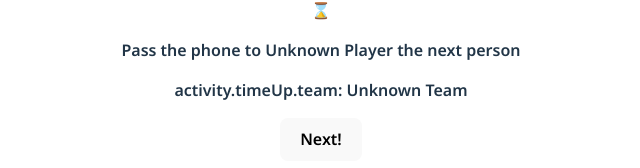
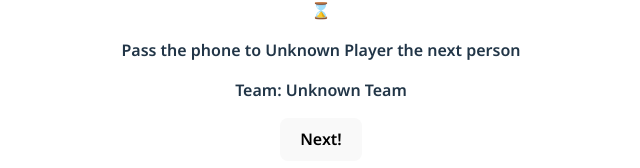
Before and after one commit to hagmannStephan/prosecco-party-vue, a Vue app: page /activity/time-up in a window 1280 px wide. Shown: the part 383-551 px from the top of the page, without its empty margins (319-959 px from the left). Built offline with nearby package versions, Linux system fonts and the light colour scheme.

Commit message:
chore(i18n): added new translations because of groups

```diff
--- a/src/locales/de/games/activity/ActivityBreak.ts
+++ b/src/locales/de/games/activity/ActivityBreak.ts
@@ -6,6 +6,7 @@ export default {
         "describe": "🗣️ Beschreiben",
         "draw": "🖌️ Zeichnen",
     },
+    "team": "Team",
     "button": {
         "start": "Runde starten!",
     }
--- a/src/locales/de/games/activity/ActivityGame.ts
+++ b/src/locales/de/games/activity/ActivityGame.ts
@@ -12,4 +12,5 @@ export default {
         "reload": "Neues Wort",
     },
     "forbidden": "Verbotene Wörter",
+    "team": "Team"
 }
--- a/src/locales/de/games/activity/ActivityTimeUp.ts
+++ b/src/locales/de/games/activity/ActivityTimeUp.ts
@@ -4,5 +4,6 @@ export default {
         "part1": "Handy an ",
         "part2": " weitergeben"
     },
-    "button": "Weiter!"
+    "button": "Weiter!",
+    "team": "Team"
 }
--- a/src/locales/en/games/activity/ActivityBreak.ts
+++ b/src/locales/en/games/activity/ActivityBreak.ts
@@ -6,6 +6,7 @@ export default {
         "describe": "🗣️ Describe",
         "draw": "🖌️ Draw",
     },
+    "team": "Team",
     "button": {
         "start": "Start Round!",
     }
--- a/src/locales/en/games/activity/ActivityGame.ts
+++ b/src/locales/en/games/activity/ActivityGame.ts
@@ -12,4 +12,5 @@ export default {
         "reload": "New word",
     },
     "forbidden": "Forbidden words",
+    "team": "Team"
 }
--- a/src/locales/en/games/activity/ActivityTimeUp.ts
+++ b/src/locales/en/games/activity/ActivityTimeUp.ts
@@ -4,5 +4,6 @@ export default {
         "part1": "Pass the phone to ",
         "part2": " the next person"
     },
-    "button": "Next!"
+    "button": "Next!",
+    "team": "Team"
 }
--- a/src/views/games/activity/ActivityGame.vue
+++ b/src/views/games/activity/ActivityGame.vue
@@ -128,7 +128,7 @@ onUnmounted(() => {
   <div>
     <h1>{{ currentPlayerName + t('activity.game.title') }}</h1>
     <h2>{{ t('activity.game.team') + ': ' + currentGroupName }}</h2>
-    <p>{{ t(`activity.game.mode.${gameMode}`) }}</p>
+    <p>{{ t(`activity.game.mode.${gameMode}`), 'Unknown Mode' }}</p>
     <p>⌛ {{ timeRemaining  + t('activity.game.seconds')}}</p>
   </div>
   <div>
@@ -150,22 +150,3 @@ onUnmounted(() => {
     </button>
   </div>
 </template>
-
-<style scoped>
-.forbidden-words {
-  margin-top: 1rem;
-  padding: 0.5rem;
-  background-color: rgba(255, 0, 0, 0.1);
-  border-radius: 8px;
-}
-
-.forbidden-words h3 {
-  color: #c00;
-  margin: 0 0 0.5rem 0;
-}
-
-.forbidden-words ul {
-  margin: 0;
-  padding-left: 1.5rem;
-}
-</style>
```
